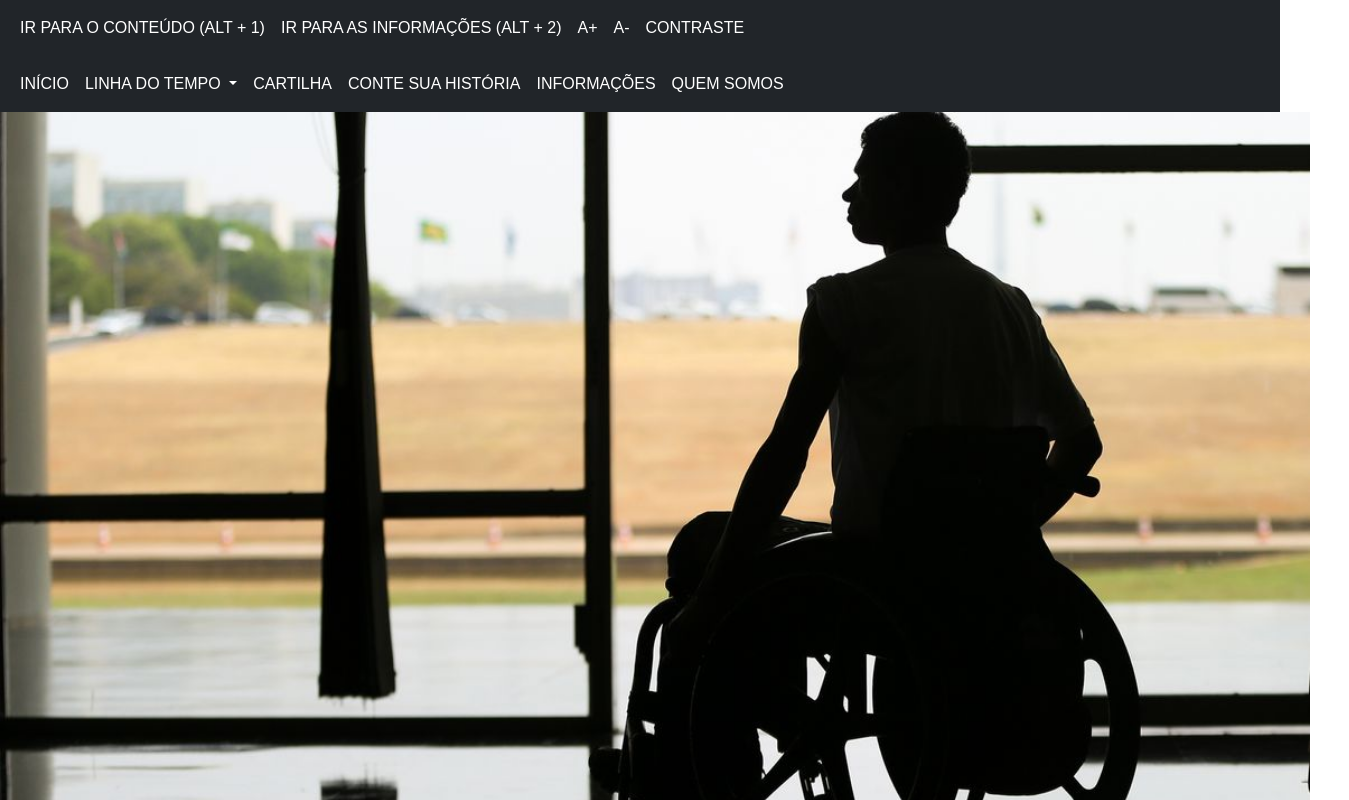
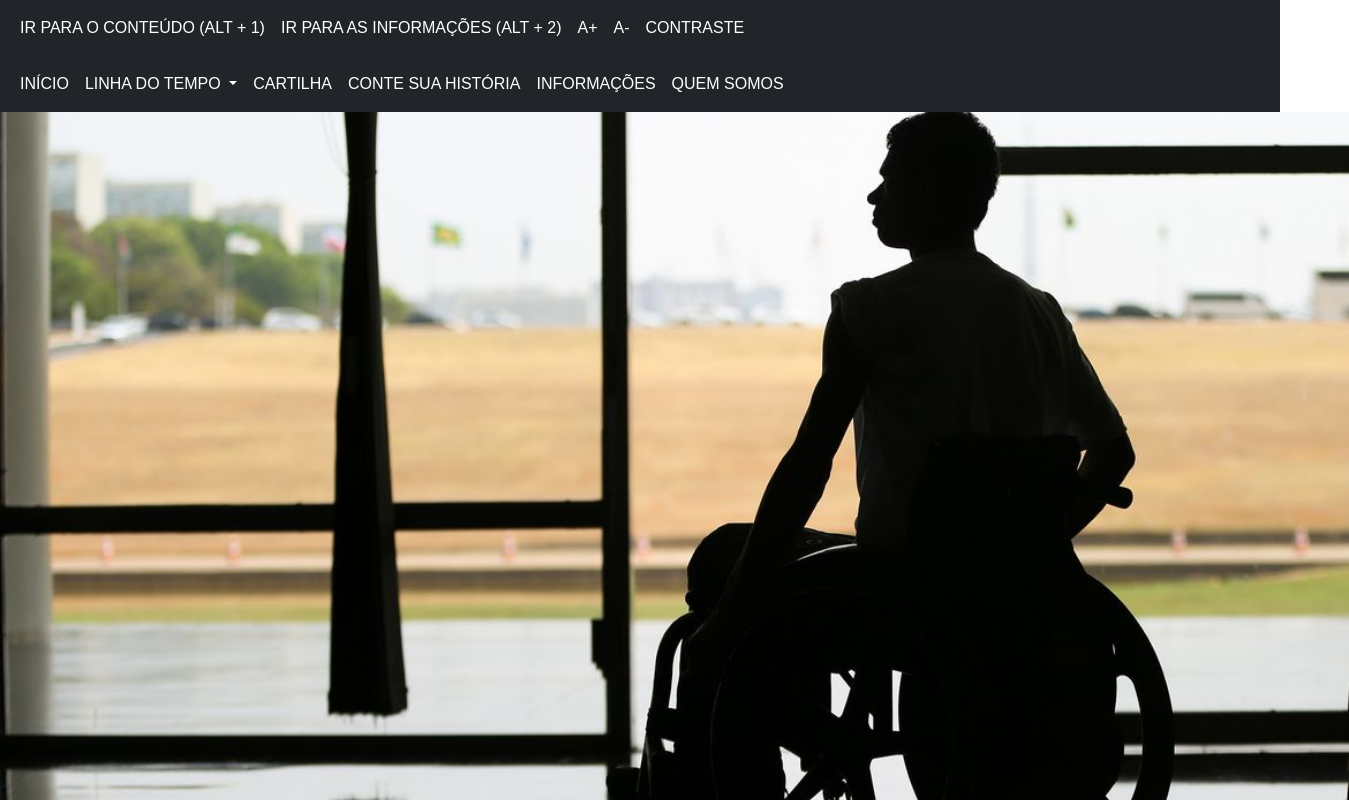
Before and after one commit to jotaveeo/Deficiencias-Site, a website built with Parcel: page infor1.html in a window 1280 px wide. Shown: the top 800 px of the page, 1349 px wide, since content can reach past the window. Built offline with nearby package versions, Linux system fonts and the light colour scheme.

Commit message:
Update infor1.html

```diff
--- a/infor1.html
+++ b/infor1.html
@@ -117,7 +117,7 @@
 
     <section>
         <section class="">
-            <img src="img/fotos/pik.jpg" alt="... " width="1310"/>
+            <img src="img/fotos/pik.jpg" alt="... " width="1349"/>
         </section>
 
         <section style="background-color: rgb(32, 28, 223);" class="d-flex h-700" ;>
```
